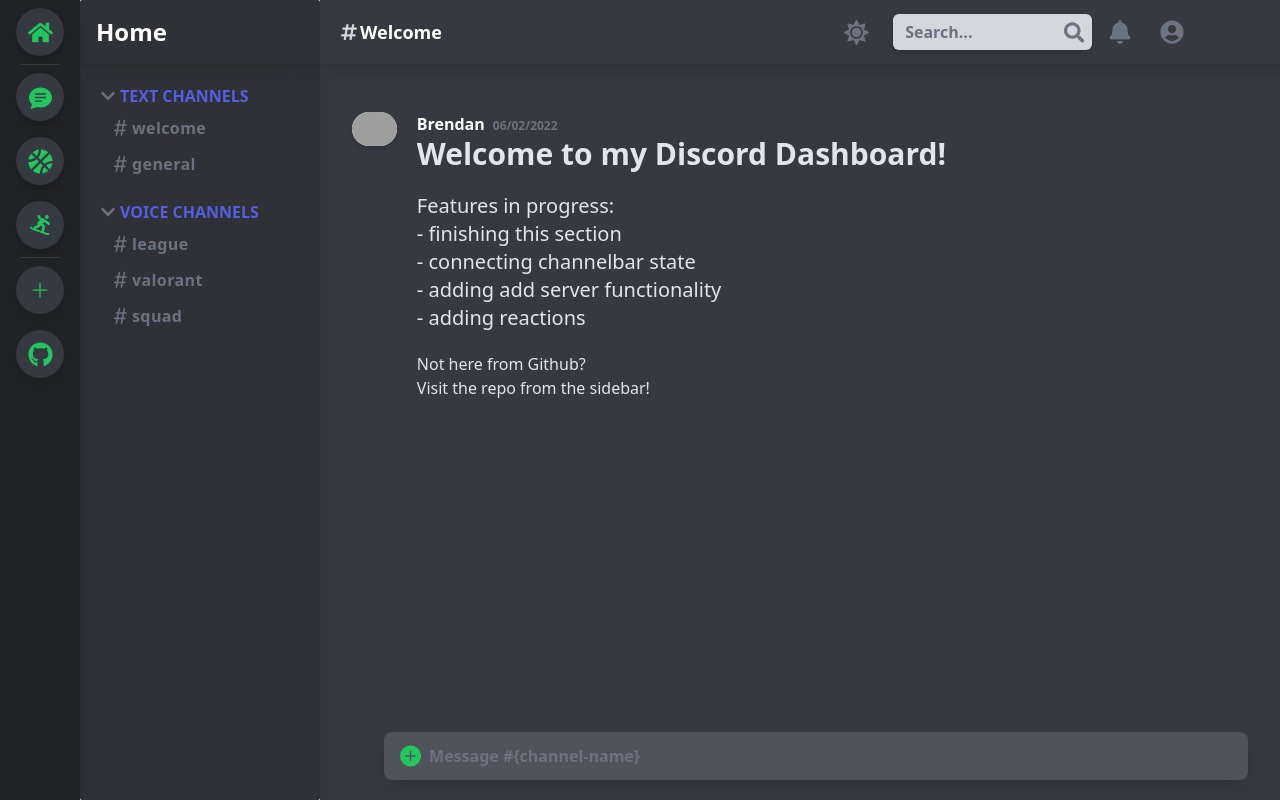
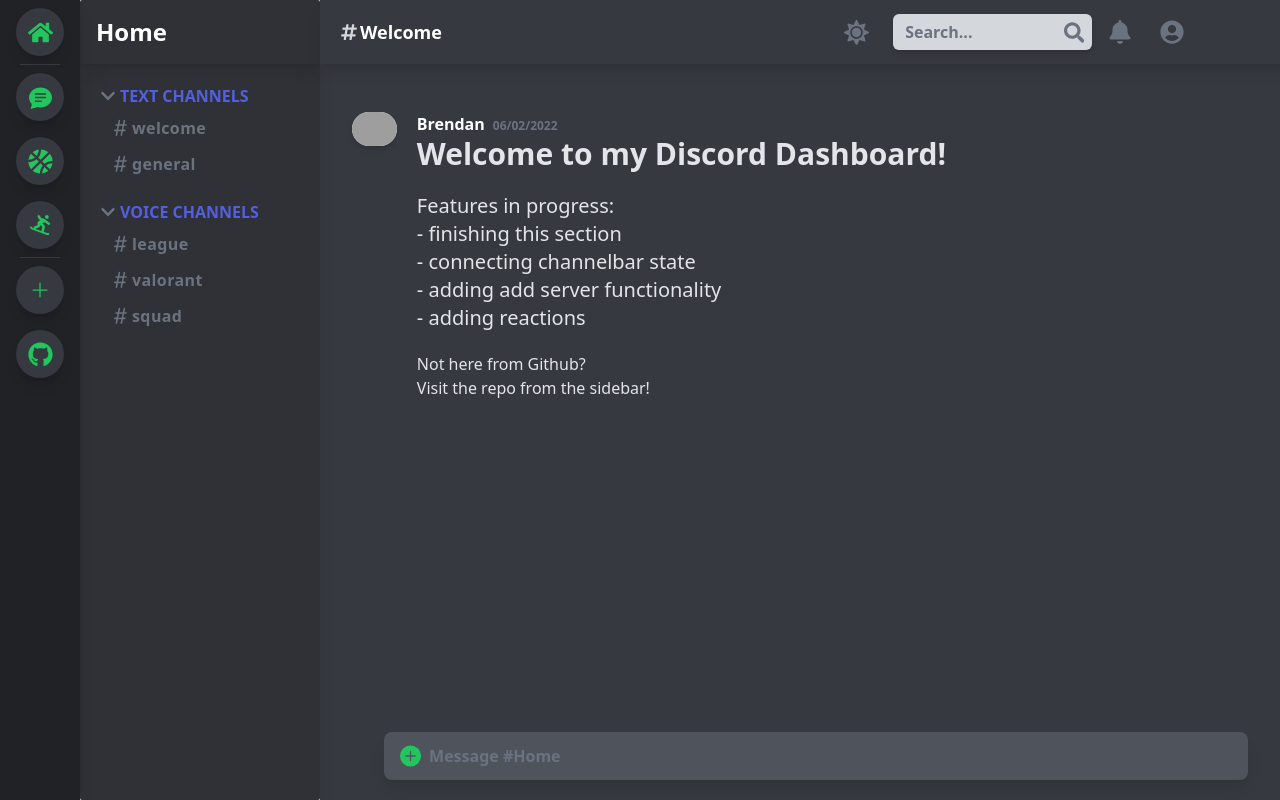
Before and after one commit to bloo327/discord-dashboard, a React (Create React App) app: page / in a window 1280 px wide. Built offline with nearby package versions, Linux system fonts and the light colour scheme; grey boxes are pictures that could not be loaded.

Commit message:
connect state to bottombar

```diff
--- a/src/components/ContentContainer/ContentContainer.jsx
+++ b/src/components/ContentContainer/ContentContainer.jsx
@@ -2,23 +2,23 @@ import { BsPlusCircleFill } from 'react-icons/bs';
 import Content from '../Content/Content'
 import TopNavBar from '../TopNavBar/TopNavBar';
 
-const ContentContainer = ( {content} ) => {
+const ContentContainer = ({ content }) => {
 
     return (
         <>
             <TopNavBar />
             <div className='contentcontainer text-white'>
                 <Content display={content}/>
-                <BottomBar />
+                <BottomBar cname={content} />
             </div>
         </>
     )
 }
 
-const BottomBar = () => (
+const BottomBar = ({ cname }) => (
     <div className='bottom-bar'>
       <PlusIcon />
-      <input type='text' placeholder='Message #{channel-name}' className='bottom-bar-input' />
+      <input type='text' placeholder={`Message #${cname.name}`} className='bottom-bar-input' />
     </div>
   );
 
```
